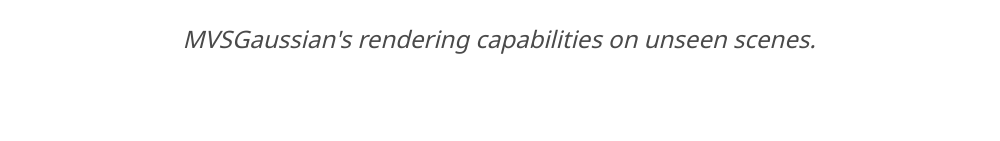
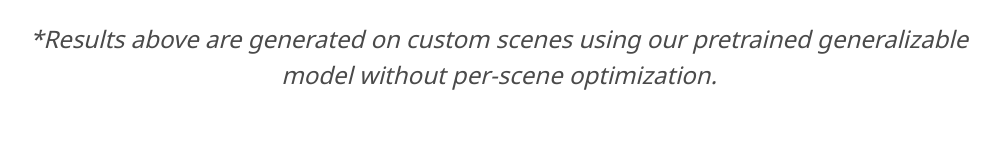
Before and after one commit to MVSGaussian/MVSGaussian.github.io, a plain HTML site: page index.html in a window 1280 px wide. Shown: the part 1076-1217 px from the top of the page, without its empty margins (141-1141 px from the left). Drawn offline with nearby package versions, Linux system fonts and the light colour scheme; some icons are missing; a web font is replaced by a local one.

Commit message:
Update index.html

```diff
--- a/index.html
+++ b/index.html
@@ -182,7 +182,7 @@
         </div>
         <div class="content has-text-justified">
           <center>
-          <em> MVSGaussian's rendering capabilities on unseen scenes. </em>
+          <em> *Results above are generated on custom scenes using our pretrained generalizable model without per-scene optimization.</em>
           </center>
         </div>
       </div>
```
